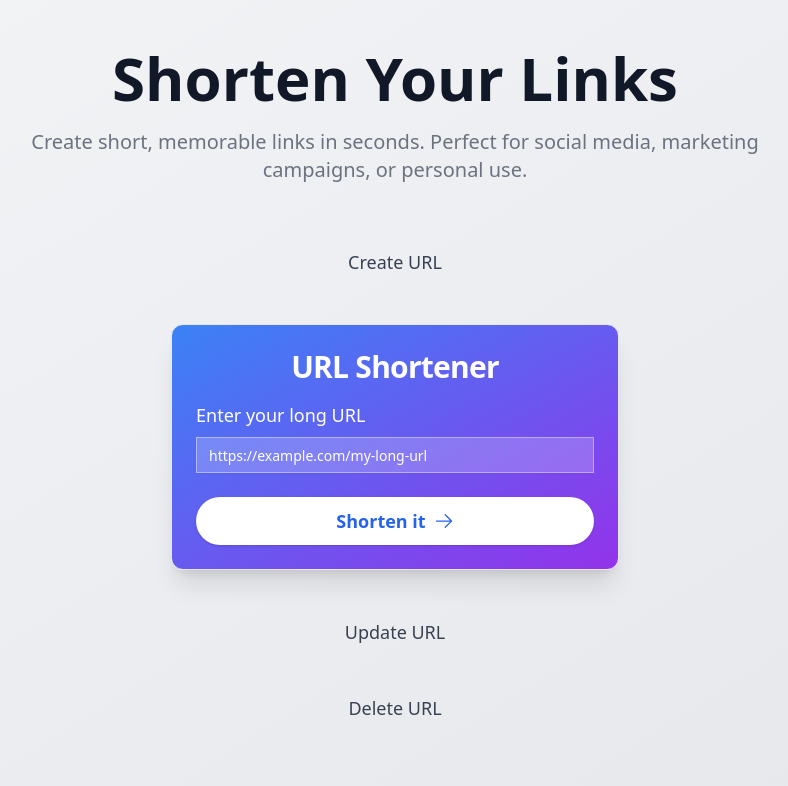
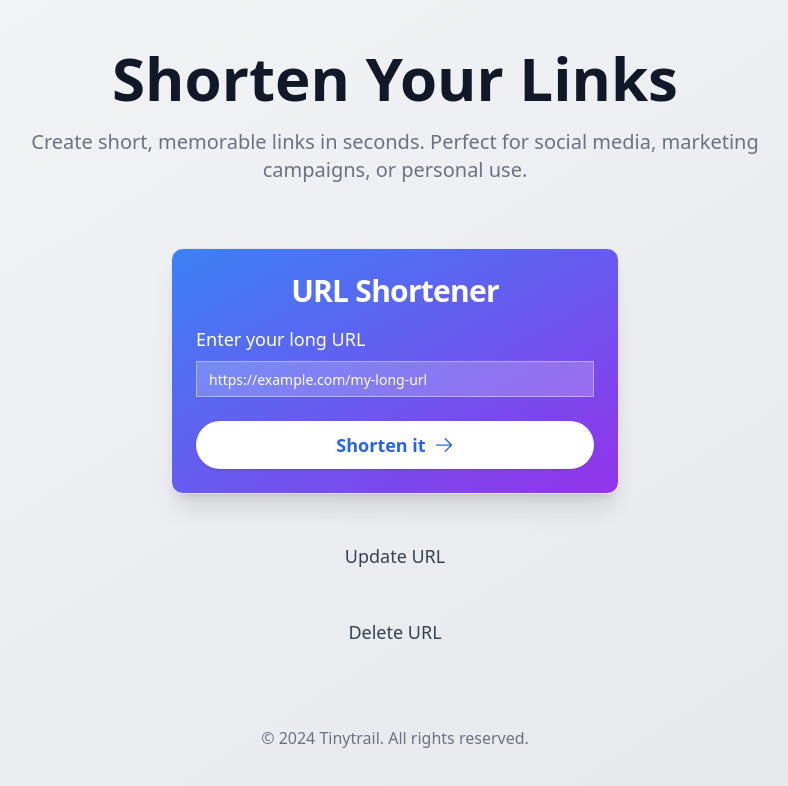
Before and after one commit to novapix/tinytrail, a React (Vite) app in the folder frontend/: page / in a window 1280 px wide. Shown: the top 786 px of the page, without its empty margins (245-1033 px from the left). Built offline with nearby package versions, Linux system fonts and the light colour scheme.

Commit message:
Hide Text if Corresponding Card is opem

```diff
--- a/frontend/src/components/HomePage.tsx
+++ b/frontend/src/components/HomePage.tsx
@@ -26,27 +26,32 @@ export default function HomePage() {
         </header>
 
         <main className="flex flex-col items-center space-y-12 w-full">
+          {openCard !== 'create' && (
             <button
               onClick={() => handleToggle('create')}
               className="text-lg text-gray-700"
             >
               Create URL
             </button>
+          )}
           <URLShortener isOpen={openCard === 'create'} />
+          {openCard !== 'update' && (
             <button
               onClick={() => handleToggle('update')}
               className="text-lg text-gray-700"
             >
               Update URL
             </button>
+          )}
           <UpdateUrlForm isOpen={openCard === 'update'} />
+          {openCard !== 'delete' && (
             <button
               onClick={() => handleToggle('delete')}
               className="text-lg text-gray-700"
             >
               Delete URL
             </button>
-
+          )}
           <DeleteUrlForm isOpen={openCard === 'delete'} />
         </main>
 
```
Lines whose indentation alone changed are shown as unchanged.
